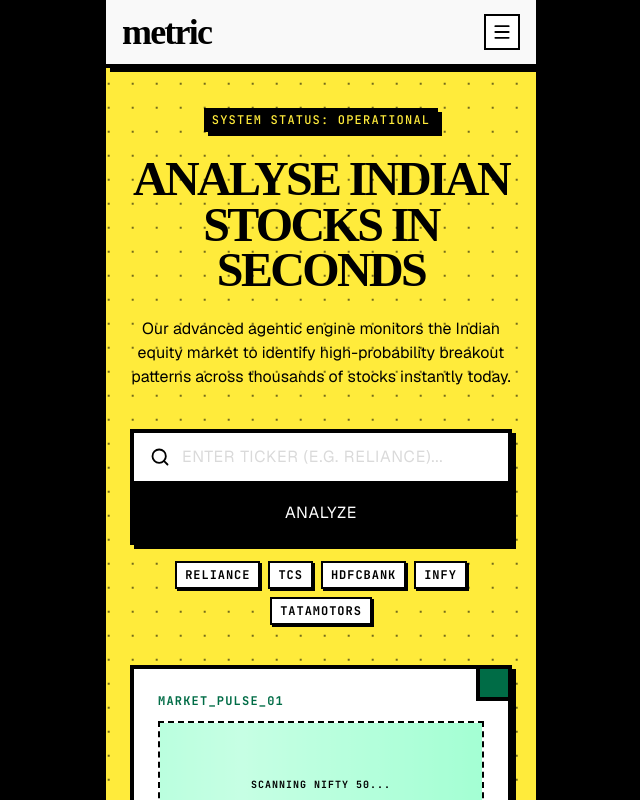
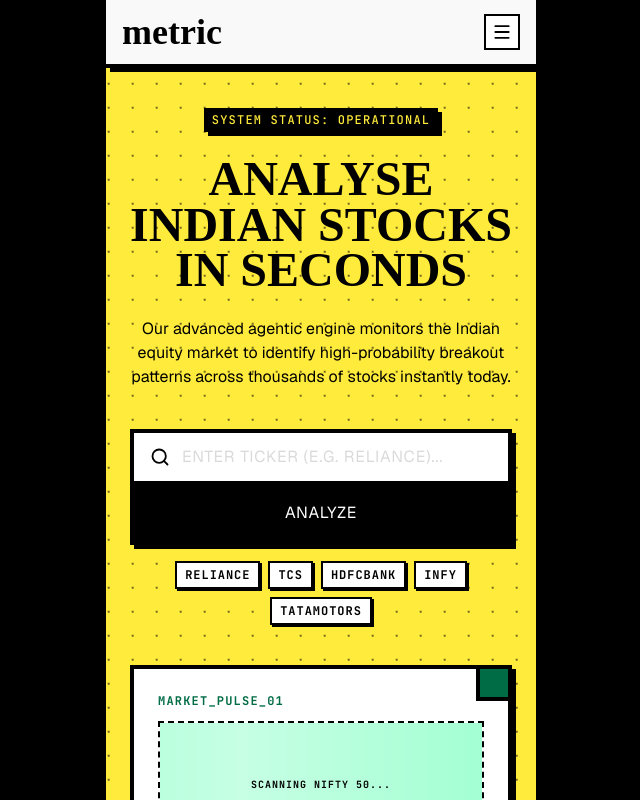
Before and after one commit to threeoneonetwo/metric-stocks-analyser, a Next.js app: page / in a window 1280 px wide. Shown: the top 800 px of the page, without its empty margins (319-959 px from the left). Built offline with nearby package versions, Linux system fonts and the light colour scheme.

Commit message:
Apply Times New Roman directly to brand text

```diff
--- a/app/page.tsx
+++ b/app/page.tsx
@@ -12,7 +12,10 @@ export default function Home() {
           <div className="animate-entrance bg-black px-2 py-1 font-mono text-xs font-medium uppercase tracking-[0.1em] text-metric-yellow neo-shadow">
             System status: operational
           </div>
-          <h1 className="brand-serif animate-entrance delay-1 text-5xl font-black uppercase leading-[0.95] tracking-[-0.055em] text-black">
+          <h1
+            className="animate-entrance delay-1 text-5xl font-bold uppercase leading-[0.95] text-black"
+            style={{ fontFamily: '"Times New Roman", Times, serif' }}
+          >
             Analyse Indian stocks in seconds
           </h1>
           <p className="animate-entrance delay-2 max-w-[32rem] text-base leading-6">
--- a/components/site-chrome.tsx
+++ b/components/site-chrome.tsx
@@ -12,7 +12,8 @@ export function TopBar({ reportActions = false, ticker }: TopBarProps) {
       <div className="mx-auto flex h-12 max-w-[42rem] items-center justify-between">
         <Link
           href="/"
-          className="brand-serif text-4xl font-black leading-none tracking-[-0.05em] text-black"
+          className="text-4xl font-bold leading-none text-black"
+          style={{ fontFamily: '"Times New Roman", Times, serif' }}
         >
           metric
         </Link>
```
